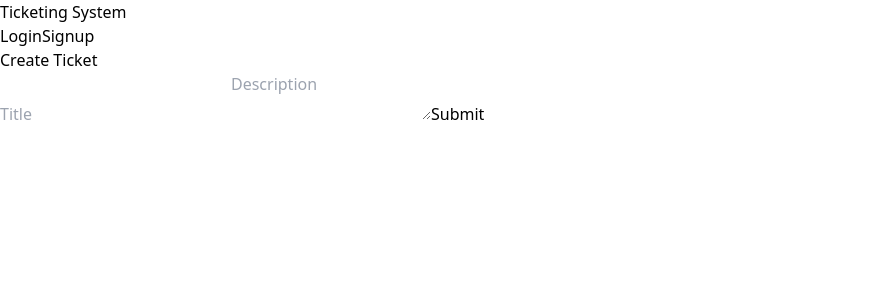
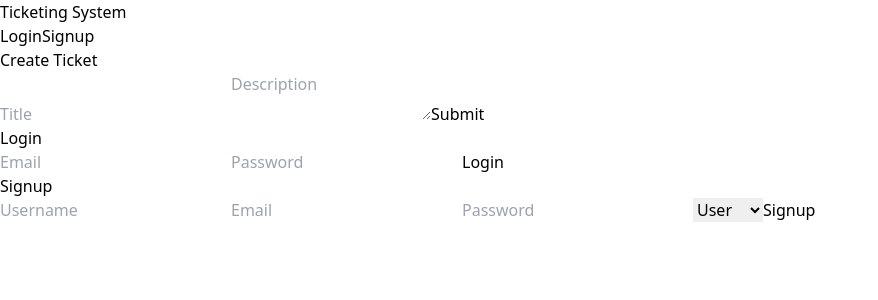
Before and after one commit to Esmael-Mohammed/Ticketing-System, a React (Vite) app in the folder frontend/: page / in a window 1280 px wide. Shown: the top 300 px of the page, without its empty margins (0-878 px from the left). Built offline with nearby package versions, Linux system fonts and the light colour scheme.

Commit message:
added signup pages

```diff
--- a/frontend/src/App.jsx
+++ b/frontend/src/App.jsx
@@ -4,6 +4,8 @@ import TicketForm from './components/TicketForm';
 import './App.css';
 import ContextProvider from './context/ContextProvider';
 import Navbar from './components/Navbar';
+import Login from './pages/Login';
+import Signup from './pages/Signup';
 
   class App extends Component {
    render() {
@@ -12,6 +14,8 @@ import Navbar from './components/Navbar';
        <ContextProvider>
         <Navbar/>
         <TicketForm/>
+        <Login/>
+        <Signup/>
        </ContextProvider>
        </>
      )
--- a/frontend/src/pages/Login.jsx
+++ b/frontend/src/pages/Login.jsx
@@ -1,8 +1,10 @@
 import React, { Component } from 'react'
+import { Navigate } from 'react-router-dom';
+import { TicketContext } from '../context/ContextProvider';
 
 export default class Login extends Component {
     state = { email: "", password: "", redirect: false };
-  static contextType = AuthContext;
+  static contextType = TicketContext;
   handleSubmit = async (e) => {
     e.preventDefault();
     await this.context.login(this.state.email, this.state.password);
--- /dev/null
+++ b/frontend/src/pages/Signup.jsx
@@ -0,0 +1,31 @@
+import React, { Component } from 'react'
+import instanceAxios from '../API/axios';
+import { Navigate } from 'react-router-dom';
+
+export default class Signup extends Component {
+    state = { username: "", email: "", password: "", role: "user", redirect: false };
+
+  handleSubmit = async (e) => {
+    e.preventDefault();
+   instanceAxios.post('/signup',this.state);
+    this.setState({ redirect: true });
+  };
+  render() {
+    if (this.state.redirect) return <Navigate to="/login" />;
+    return (
+        <div className="max-w-md mx-auto p-6">
+        <h2 className="text-xl font-bold mb-4">Signup</h2>
+        <form onSubmit={this.handleSubmit}>
+          <input type="text" className="w-full p-2 border" placeholder="Username" onChange={(e) => this.setState({ username: e.target.value })} />
+          <input type="email" className="w-full p-2 border mt-2" placeholder="Email" onChange={(e) => this.setState({ email: e.target.value })} />
+          <input type="password" className="w-full p-2 border mt-2" placeholder="Password" onChange={(e) => this.setState({ password: e.target.value })} />
+          <select className="w-full p-2 border mt-2" onChange={(e) => this.setState({ role: e.target.value })}>
+            <option value="user">User</option>
+            <option value="admin">Admin</option>
+          </select>
+          <button className="w-full bg-green-500 text-white p-2 mt-2" type="submit">Signup</button>
+        </form>
+      </div>
+    )
+  }
+}
```
